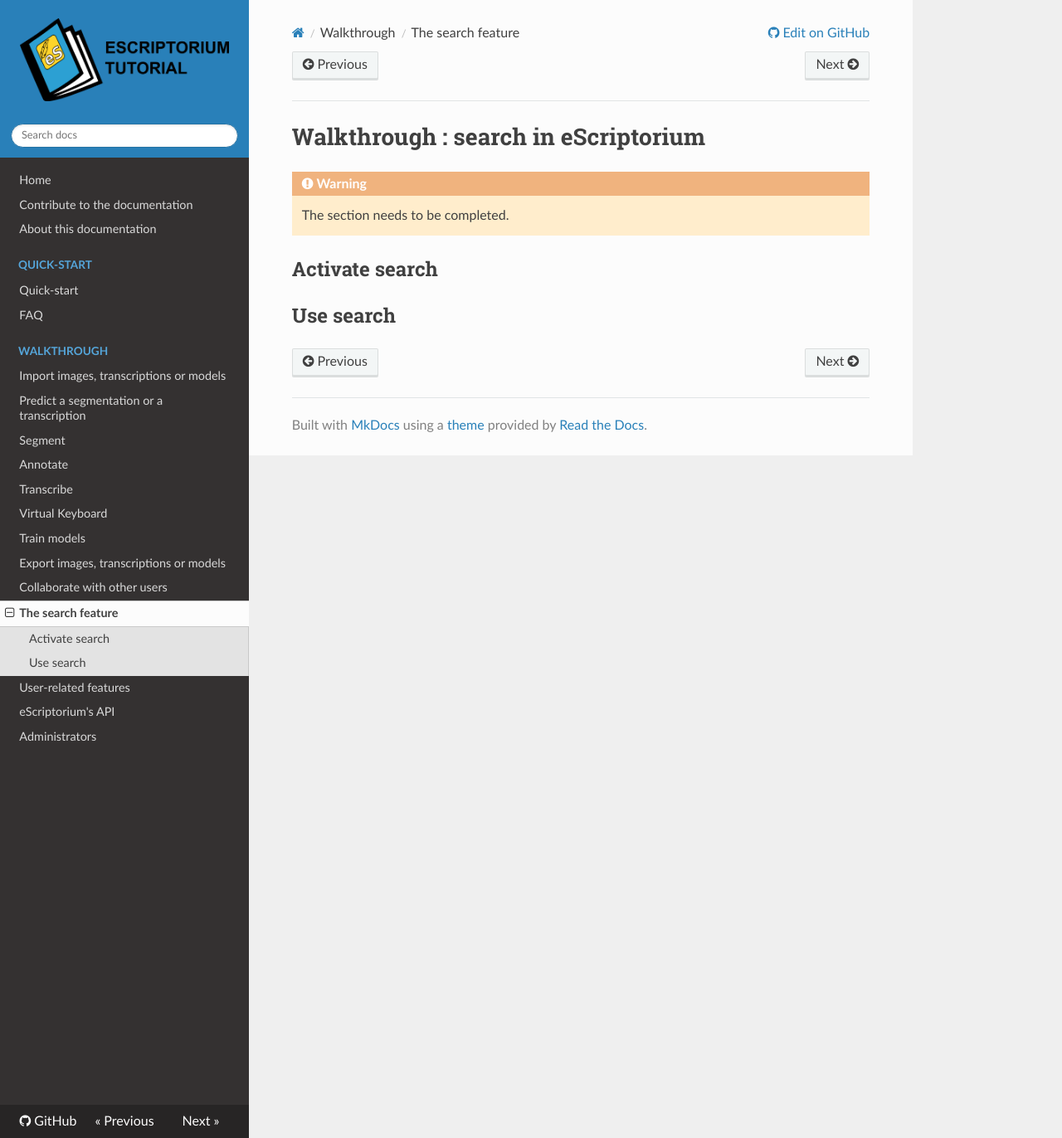
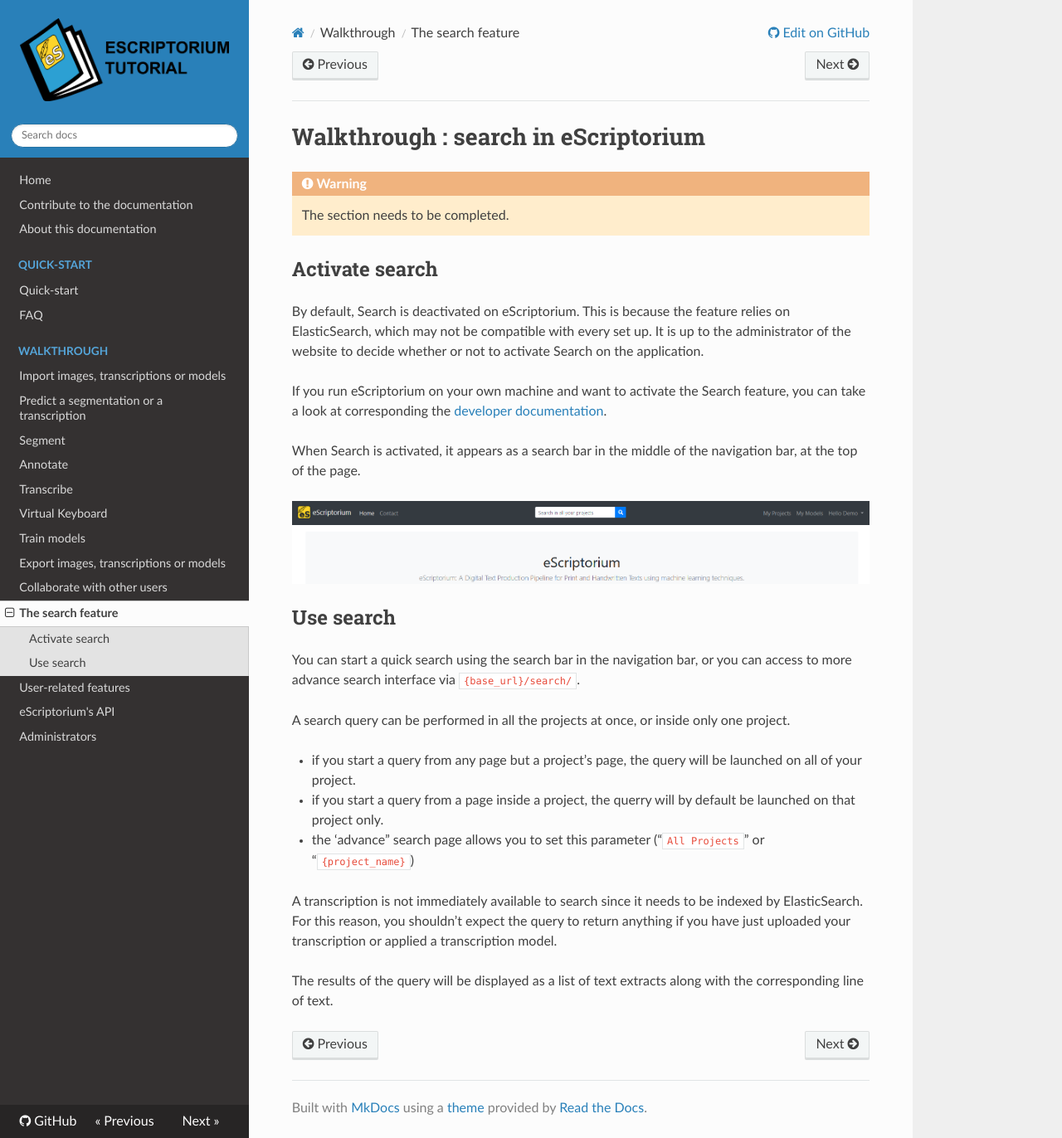
Before and after one commit to alix-tz/escriptorium-documentation, an MkDocs documentation site: the page built from docs/walkthrough_search.md, in a window 1280 px wide and 1372 px high. Shown: the whole window at 83% size. Built offline with MkDocs 1.6.1, drawn with Linux system fonts in a browser that asks for light colours; nearby versions of some CDN libraries.

Commit message:
saving state of search

```diff
--- a/docs/walkthrough_search.md
+++ b/docs/walkthrough_search.md
@@ -13,4 +13,26 @@
 
 ## Activate search
 
+By default, Search is deactivated on eScriptorium. This is because the feature relies on ElasticSearch, which may not be compatible with every set up. It is up to the administrator of the website to decide whether or not to activate Search on the application.
+
+If you run eScriptorium on your own machine and want to activate the Search feature, you can take a look at corresponding the [developer documentation](https://gitlab.com/scripta/escriptorium/-/wikis/Environment-variables#search-with-elasticsearch-).
+
+When Search is activated, it appears as a search bar in the middle of the navigation bar, at the top of the page.
+
+![image: Screenshot of the search bar](img/search/search_bar.png "The search bar is located in the navigation bar.")
+
 ## Use search
+
+You can start a quick search using the search bar in the navigation bar, or you can access to more advance search interface via `{base_url}/search/`.
+
+A search query can be performed in all the projects at once, or inside only one project.
+
+- if you start a query from any page but a project's page, the query will be launched on all of your project.
+- if you start a query from a page inside a project, the querry will by default be launched on that project only.
+- the 'advance" search page allows you to set this parameter ("`All Projects`" or "`{project_name}`)
+
+A transcription is not immediately available to search since it needs to be indexed by ElasticSearch. For this reason, you shouldn't expect the query to return anything if you have just uploaded your transcription or applied a transcription model.
+
+The results of the query will be displayed as a list of text extracts along with the corresponding line of text.
+
+<!-- todo: complete this documentation once I can actually run a successfull query... -->
```
Also changed, not shown: docs/img/search/search_bar.png (added).
